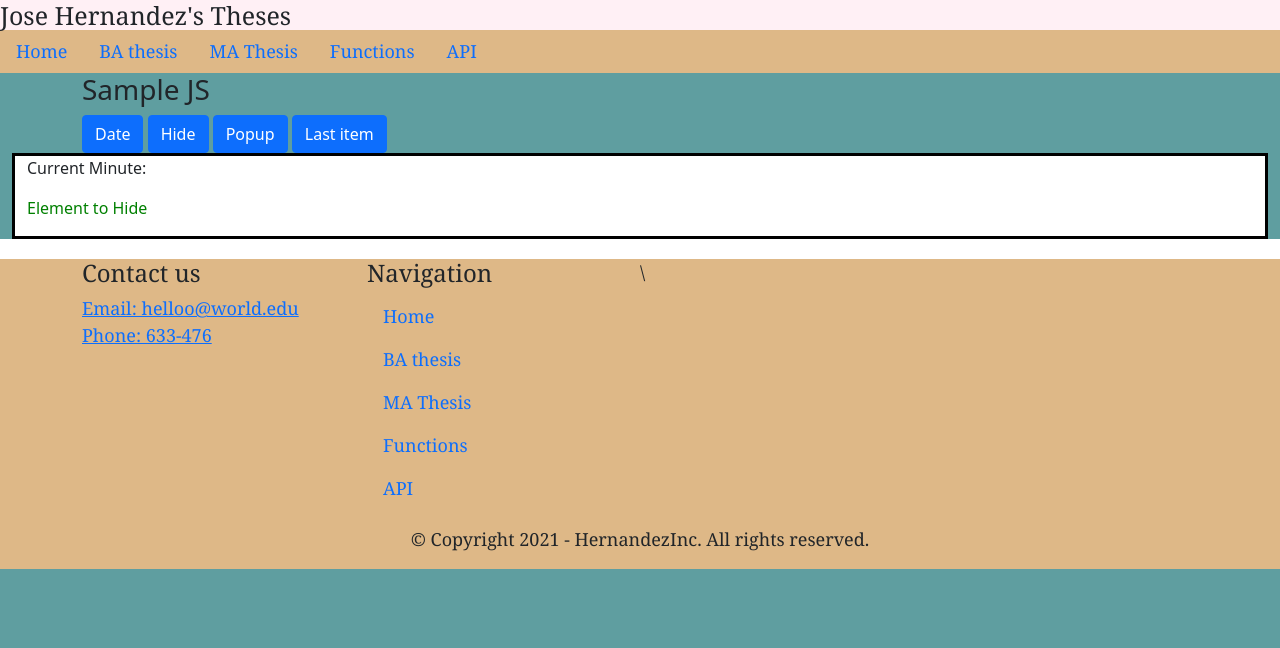
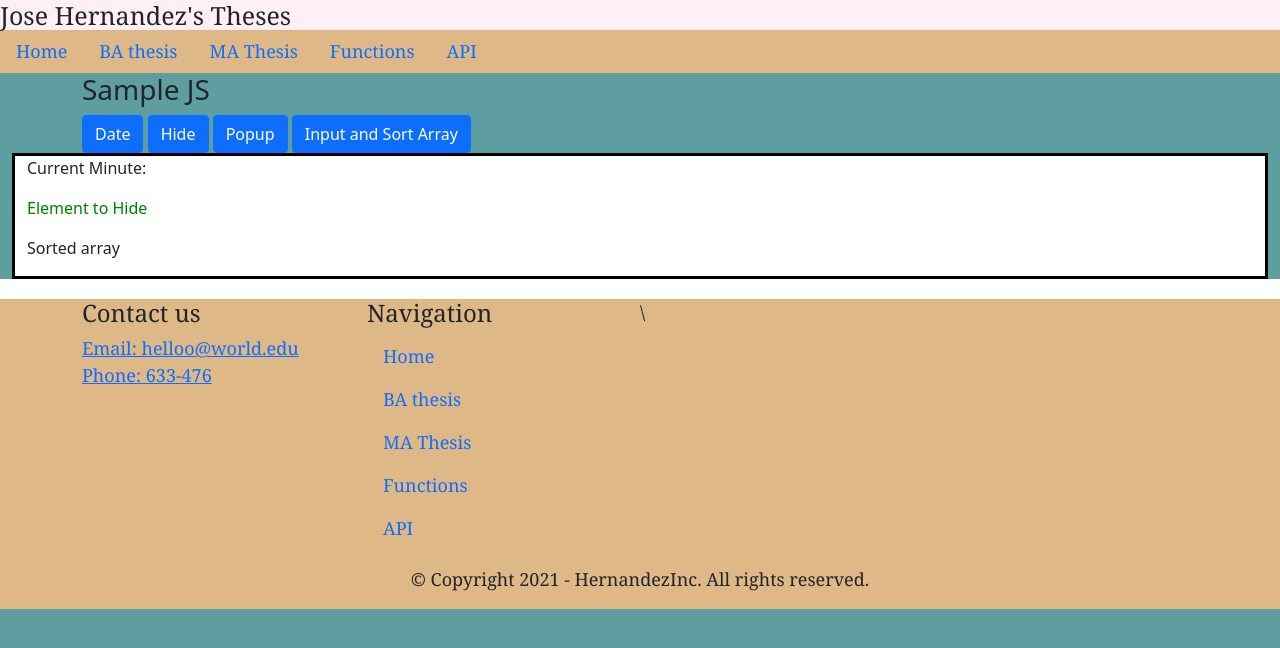
Before and after one commit to hernandezj1/Datapublication3, a plain HTML site: page about.html in a window 1280 px wide. Drawn offline with nearby package versions, Linux system fonts and the light colour scheme.

Commit message:
Update about.html

```diff
--- a/about.html
+++ b/about.html
@@ -37,14 +37,14 @@
         <button type="button" class="btn btn-primary" onclick="yep()">Date</button>
         <button type="button" class="btn btn-primary" onclick="hide()">Hide</button>
         <button type="button" class="btn btn-primary" onclick="popup()">Popup</button>
-        <button type="button" class="btn btn-primary" onclick="lastItem(['Watermelon','Apple','Orange','Kiwi'])">Last item</button>
+        <button type="button" class="btn btn-primary" onclick="parseArray()">Input and Sort Array</button>
     </div>
 <div id="java2" class="container-fluid">
 <p>Current Minute: <span id="datetime"></span></p>
 
 <p id="element"> Element to Hide</p>
 
-<p id="Last"><span id="last"></span></p>
+<p>Sorted array <span id="array"></span></p>
 </div>
 </div>
 </div>
```
